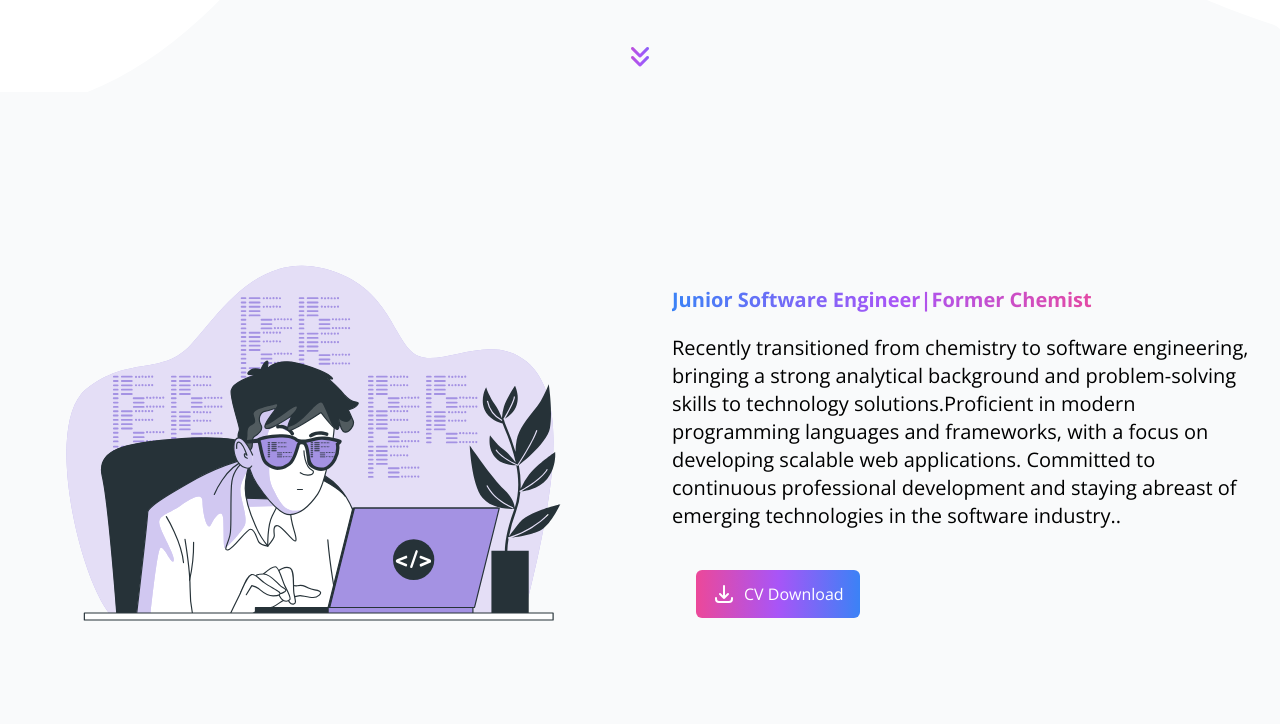
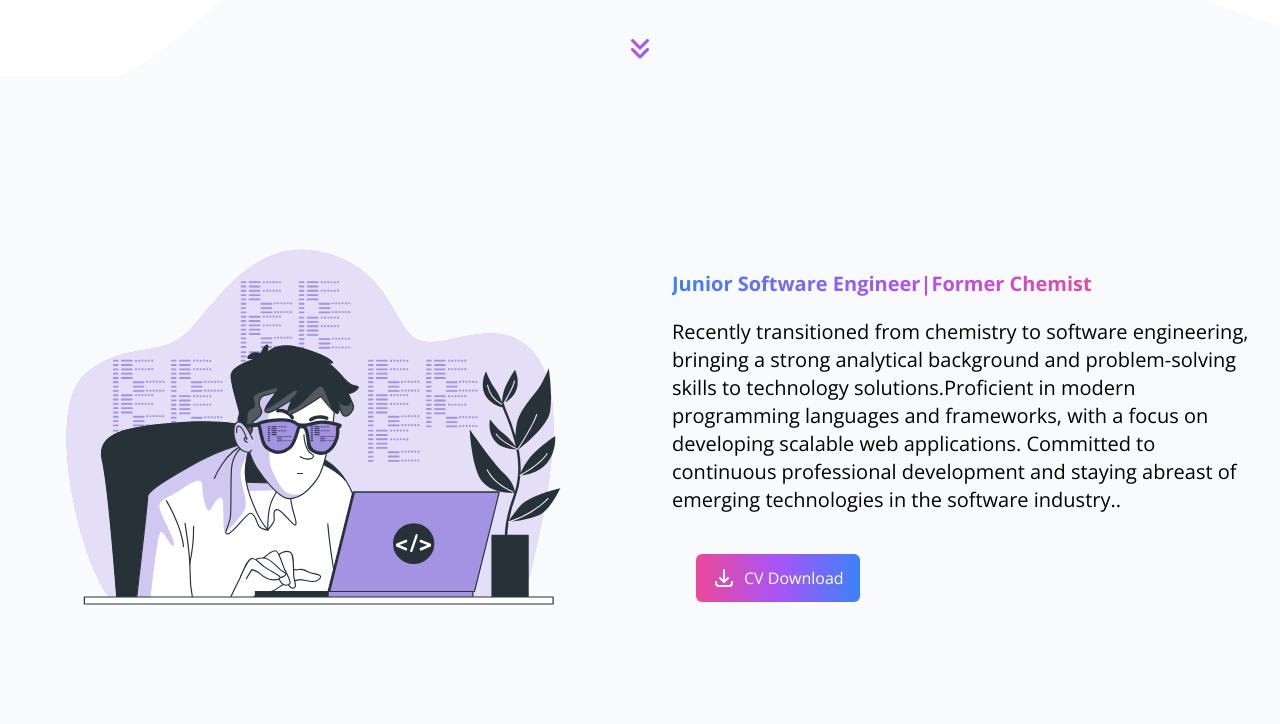
Before and after one commit to hossampy/MyPortfolio, a website: page index.html in a window 1280 px wide. Shown: the part 376-1100 px from the top of the page. Drawn offline with nearby package versions, Linux system fonts and the light colour scheme; files that its build step writes are made by us from their sources; a web font is replaced by a local one.

Commit message:
change background

```diff
--- a/index.html
+++ b/index.html
@@ -78,7 +78,7 @@
 <!-- Hero Section -->
 
    <!-- Hero Section -->
-   <section id="Hero" class="md:bg-curvy-light-mode md:dark:bg-curvy-dark-mode bg-no-repeat sm:bg-cover  xl:bg-contain  ">
+   <section id="Hero" class="md:bg-curvy-light-mode md:dark:bg-curvy-dark-mode bg-no-repeat sm:bg-cover  xl:bg-contain md:bg-cover ">
      <!-- Hero Container -->
      <div class="container mx-auto px-6 text-center sm:pt-10 md:pt-50 xl:pt-50"  >
        <h1  class="max-w-2xl mx-auto mb-10 text-3xl font-bold leading-normal mt-14 md:text-6xl font-opensans bg-gradient-to-r from-blue-500 via-purple-500 to-pink-500 bg-clip-text text-transparent ">Hi i am Hossam.</h1>
@@ -89,7 +89,7 @@
 
 
       <a href="#About" ><i he
-        class="fa-solid fa-angles-down p-5 text-2xl bg-gradient-to-r from-pink-500  via-purple-500 to-blue-500 bg-clip-text text-transparent  transform hover:scale-125 transition-transform  "></i>
+        class="fa-solid fa-angles-down p-3 text-2xl bg-gradient-to-r from-pink-500  via-purple-500 to-blue-500 bg-clip-text text-transparent  transform hover:scale-125 transition-transform  "></i>
 </a>
 
 
```
Also changed, not shown: css/style.css.
